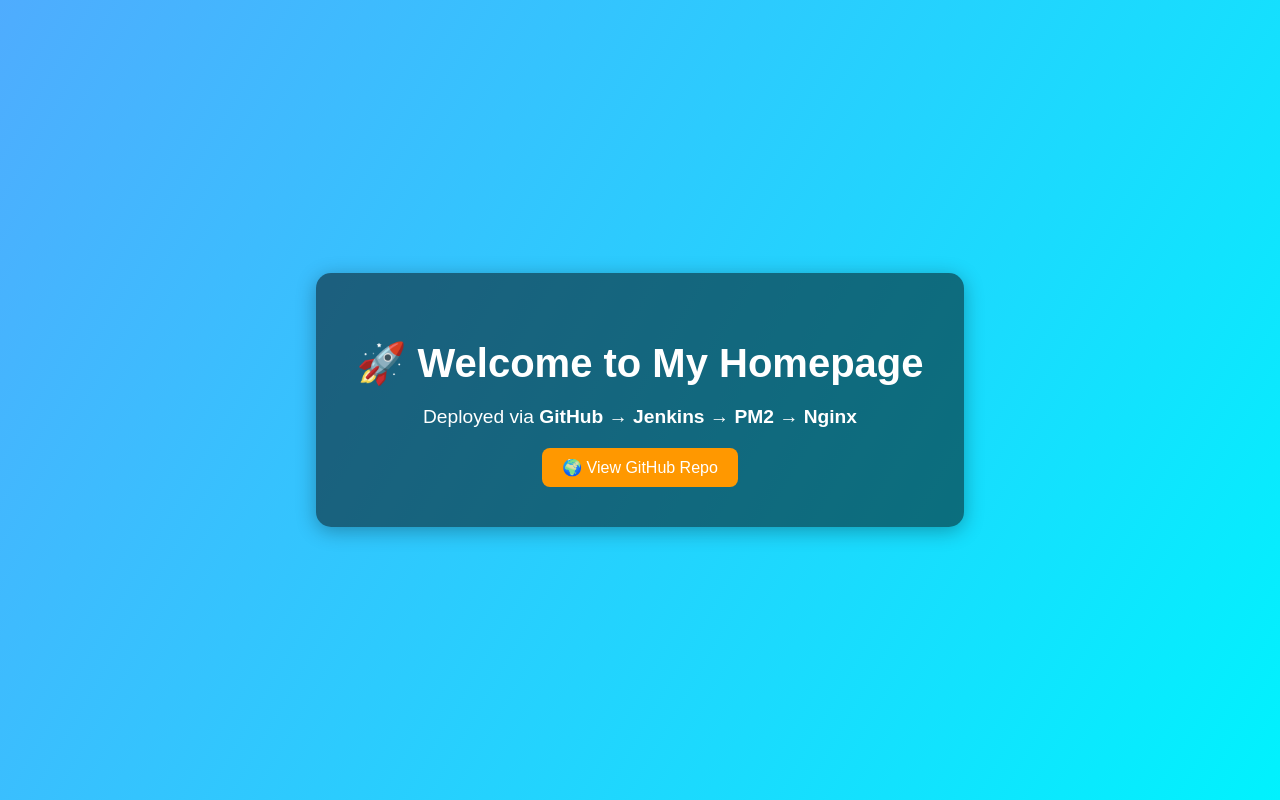
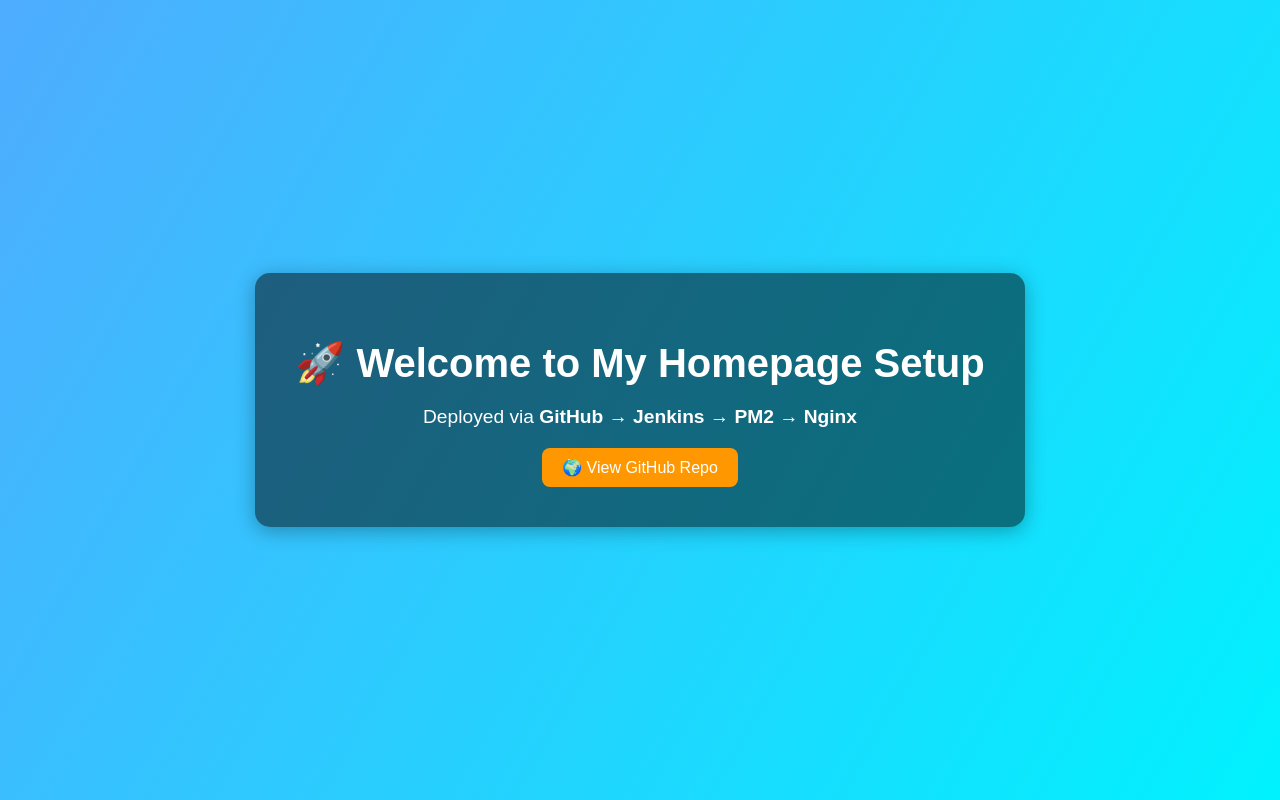
Before and after one commit to aliahmedsystemsltd-pixel/simple-homepage, a website: page public/index.html in a window 1280 px wide. Drawn offline with Linux system fonts and the light colour scheme.

Commit message:
Changes in HTML page

```diff
--- a/public/index.html
+++ b/public/index.html
@@ -8,7 +8,7 @@
 </head>
 <body>
   <div class="container">
-    <h1>🚀 Welcome to My Homepage</h1>
+    <h1>🚀 Welcome to My Homepage Setup</h1>
     <p>Deployed via <strong>GitHub → Jenkins → PM2 → Nginx</strong></p>
     <a href="https://github.com/aliahmedsystemsltd-pixel/simple-homepage" target="_blank">
       🌍 View GitHub Repo
```
